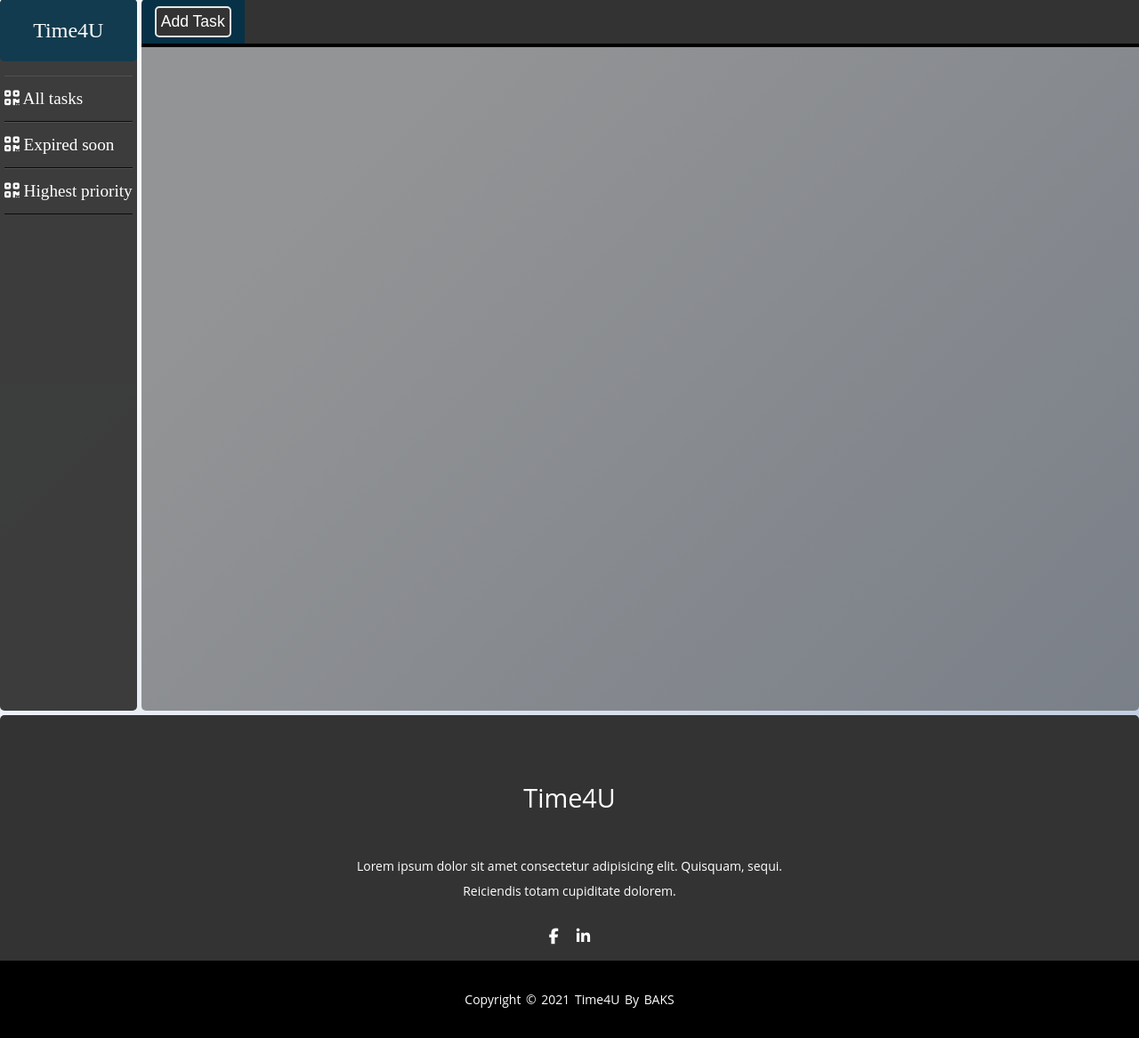
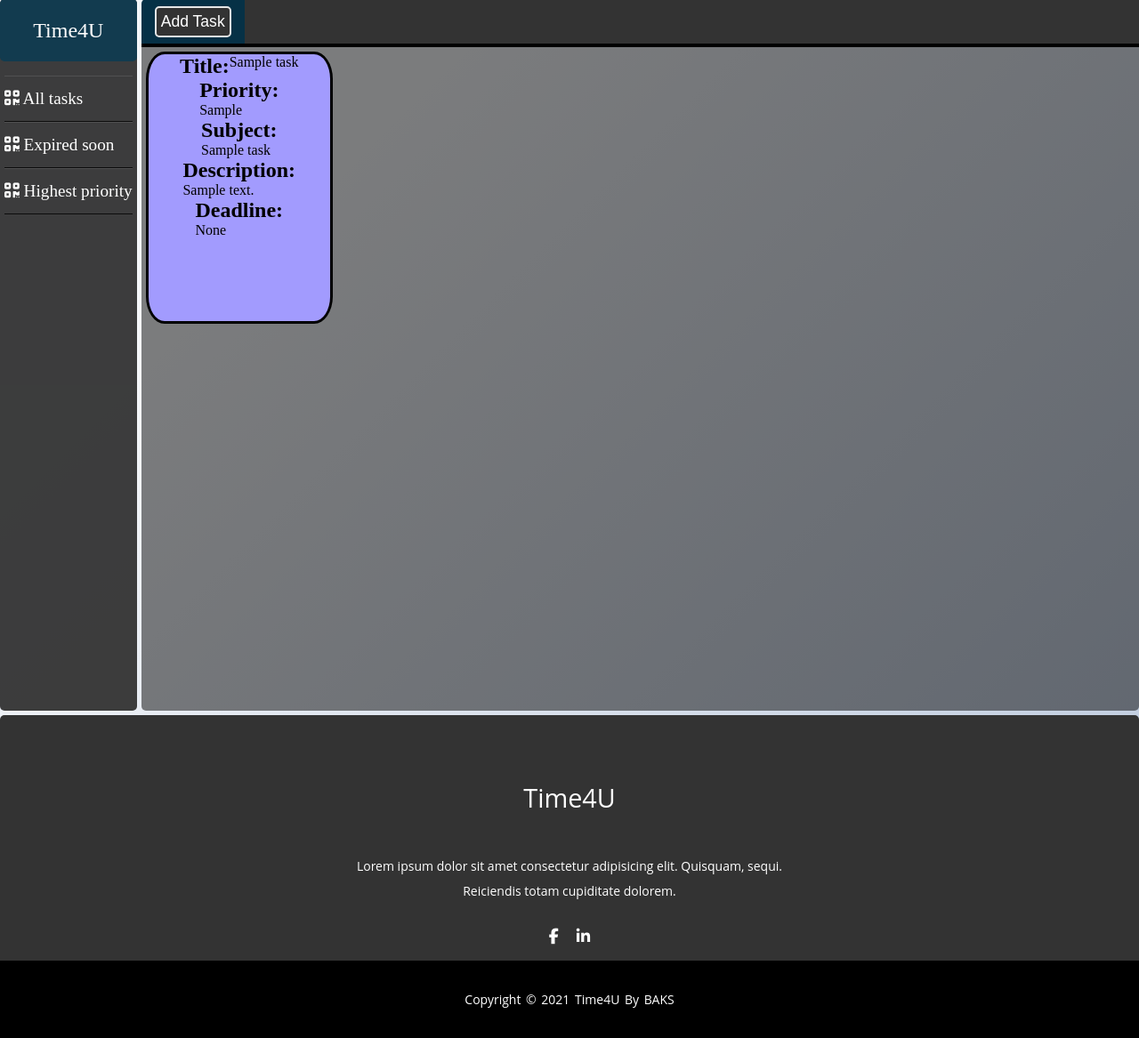
Before and after one commit to Aadiss/Time4u, a Flask app: page / in a window 1280 px wide. Shown: the part 76-1243 px from the top of the page at 89% size. Run offline with Flask 2, Linux system fonts and the light colour scheme; a user stored in the database is signed in; tables that the repository leaves empty hold one stand-in row (values such as "Sample post"); some libraries are stand-ins or nearby versions.

Commit message:
displaying tasks

```diff
--- a/website/static/styles.css
+++ b/website/static/styles.css
@@ -450,14 +450,42 @@ footer {
   border-bottom: 4px solid black;
 }
 
+.user-wrapper .content-container .tasks .single-task-container {
+  background: #a29bfe;
+  opacity: 1;
+  border-radius: 10%;
+  margin: 5px;
+  display: flex;
+  flex-direction: column;
+  justify-content: top;
+  align-items: center;
+  height: 300px;
+  width: auto;
+  border: 3px solid black;
+}
+
+.user-wrapper .content-container .tasks .single-task-container h3 {
+  margin: 0;
+  padding: 0;
+  font-size: 1.5rem;
+  color: rgba(0, 0, 0, 1);
+  font-weight: 700;
+}
+
+.user-wrapper .content-container .tasks .single-task-container .title {
+  display: flex;
+}
+
 .user-wrapper .content-container .tasks {
   width: 100%;
   height: 100%;
-  background: #333;
-  opacity: .5;
+  background: rgba(3, 3, 3, .5);
   grid-area: tasks;
   border-bottom-left-radius: 5px;
   border-bottom-right-radius: 5px;
+  display: grid;
+  grid-template-columns: repeat(5, 1fr);
+  gap: 5px;
 }
 
 .user-wrapper .content-container {
--- a/website/templates/index.html
+++ b/website/templates/index.html
@@ -72,7 +72,30 @@
             </div>
 
             <div class="tasks">
-
+                {% for task in tasks %}
+                    <div class="single-task-container">
+                        <div class="title">
+                            <h3>Title: </h3>
+                            {{task.title}}
+                        </div>
+                        <div class="priority">
+                            <h3>Priority: </h3>
+                            {{task.priority}}
+                        </div>
+                        <div class="subject">
+                            <h3>Subject: </h3>
+                            {{task.subject}}
+                        </div>
+                        <div class="content">
+                            <h3>Description: </h3>
+                            {{task.content}}
+                        </div>
+                        <div class="date-expired">
+                            <h3>Deadline: </h3>
+                            {{task.date_expired}}
+                        </div>
+                    </div>
+                {% endfor %}
             </div>
         </div>
     </div>
--- a/website/views.py
+++ b/website/views.py
@@ -70,4 +70,8 @@ def home():
             return redirect(url_for("views.home"))
 
     else:
-        return render_template("index.html", user=current_user)
+        if current_user.is_authenticated:
+            tasks = Task.query.filter_by(owner=current_user.id).all()
+            return render_template("index.html", user=current_user, tasks=tasks)
+        else:
+            return render_template("index.html", user=current_user)
```
